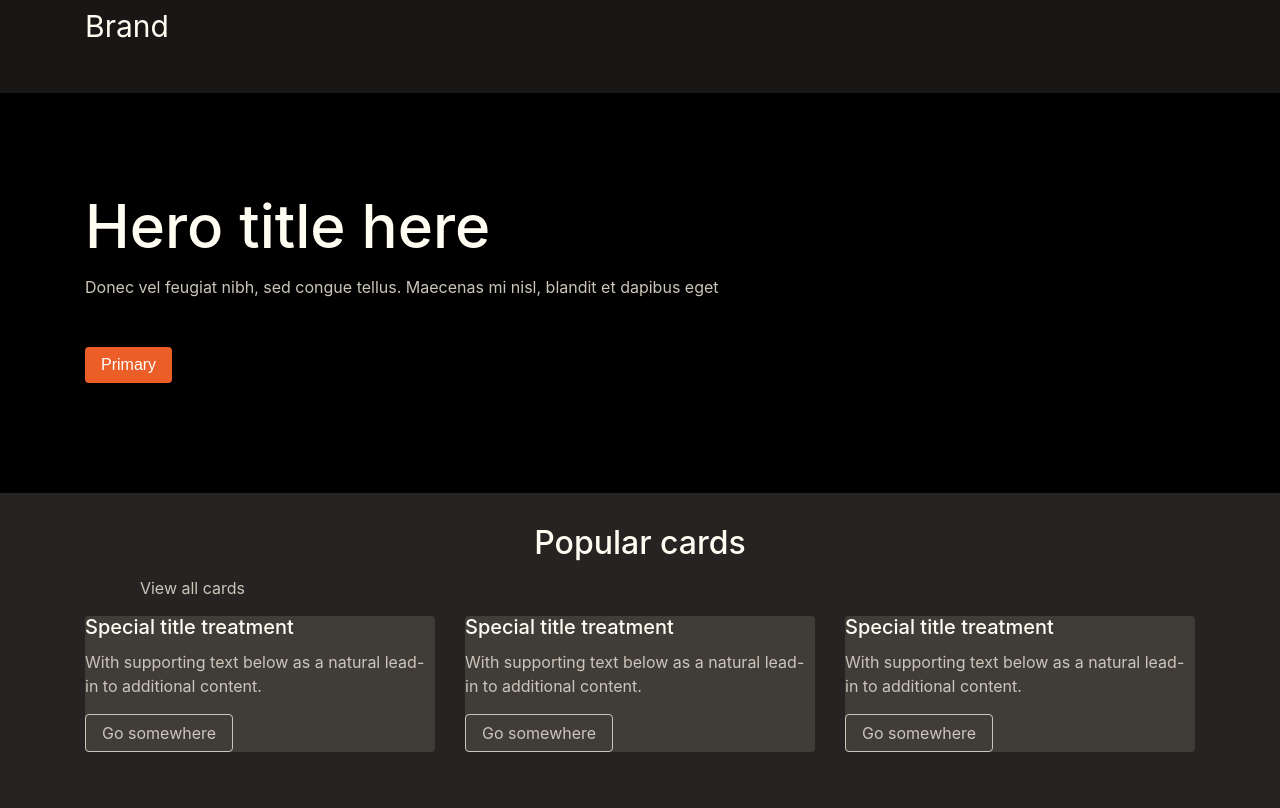
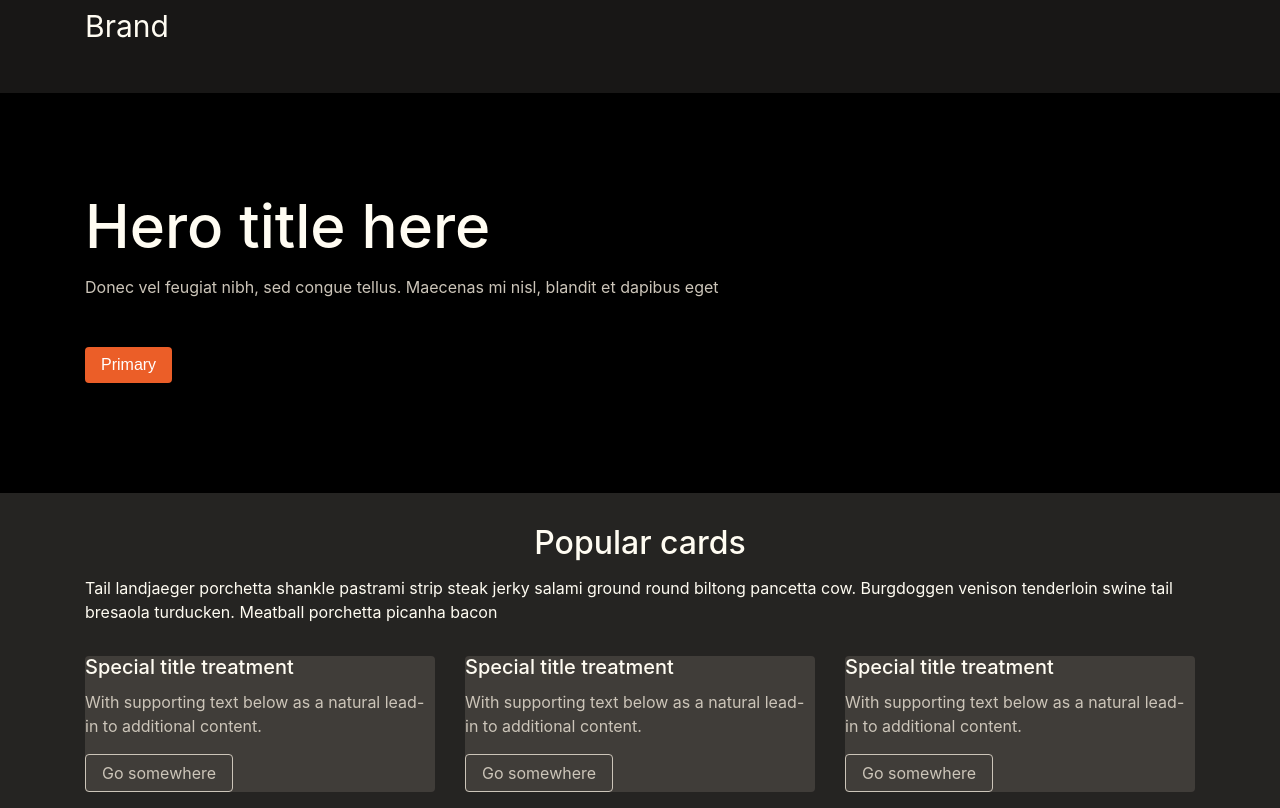
Before and after one commit to arthurbaron/Boot, a plain HTML site: page index.html in a window 1280 px wide. Drawn offline with nearby package versions, Linux system fonts and the light colour scheme.

Commit message:
Update index.html

```diff
--- a/index.html
+++ b/index.html
@@ -46,9 +46,7 @@
         <div class="row">
             <div class="col-md-12 card-list-header">
                 <h2>Popular cards</h2>
-            </div>
-            <div class="col-md-2 card-view-more">
-                <a href="#">View all cards</a>
+                <p>Tail landjaeger porchetta shankle pastrami strip steak jerky salami ground round biltong pancetta cow. Burgdoggen venison tenderloin swine tail bresaola turducken. Meatball porchetta picanha bacon</p>
             </div>
         </div>
           <div class="row">
```
